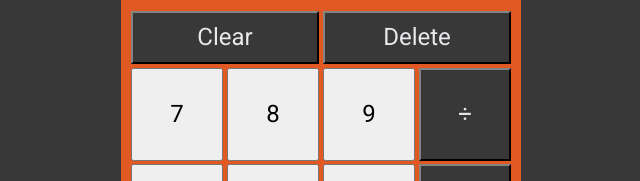
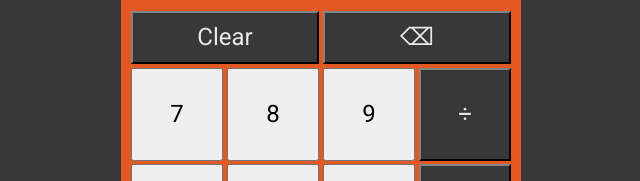
Before and after one commit to kevinhisel/calculator, a plain HTML site: page index.html in a window 1280 px wide. Shown: the part 229-410 px from the top of the page, 319-959 px from the left. Drawn offline with Linux system fonts and the light colour scheme; a web font is replaced by a local one.

Commit message:
Modify Delete button text

```diff
--- a/index.html
+++ b/index.html
@@ -12,7 +12,7 @@
     <div id="display"><p>0</p></div>
     <div class="row top">
       <button type="button" name="clear"  class="invert clear">Clear</button>
-      <button type="button" name="delete" class="invert delete">Delete</button>
+      <button type="button" name="delete" class="invert delete">&#9003;</button>
     </div>
     <div class="row">
       <button type="button" name="number">7</button>
```
